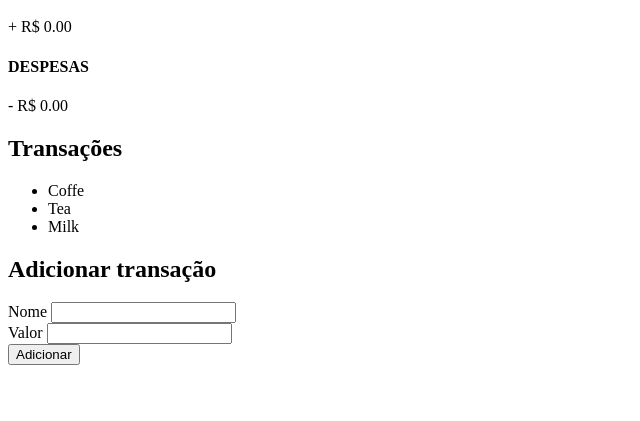
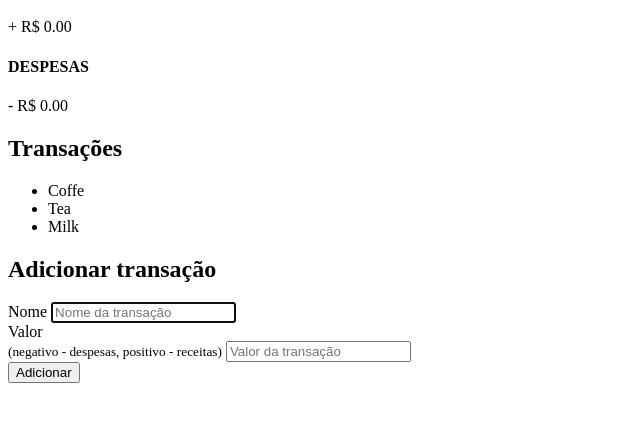
Before and after one commit to LucDutra/app-financeiro-js, a plain HTML site: page index.html in a window 1280 px wide. Shown: the part 187-608 px from the top of the page, without its empty margins (0-640 px from the left). Drawn offline with Linux system fonts and the light colour scheme.

Commit message:
adicionado placeholder

```diff
--- a/index.html
+++ b/index.html
@@ -25,7 +25,7 @@
 
 
         <h2>Transações</h2>
-        <ul>
+        <ul id="transactions" class="transactions">
             <li>Coffe</li>
             <li>Tea</li>
             <li>Milk</li>
@@ -33,18 +33,20 @@
 
         <h2>Adicionar transação</h3>
 
-            <form>
-                <div>
+            <form id="form">
+                <div class="form-control">
                     <label for="text">Nome</label>
-                    <input type="text">
+                    <input autofocus type="text" id="text" placeholder="Nome da transação">
                 </div>
 
-                <div>
-                    <label for="text">Valor</label>
-                    <input type="text">
+                <div class="form-control">
+                    <label for="amount">Valor <br />
+                        <small>(negativo - despesas, positivo - receitas)</small>
+                    </label>
+                    <input type="number" id="amount" placeholder="Valor da transação" />
                 </div>
 
-                <button>Adicionar</button>
+                <button class="btn">Adicionar</button>
             </form>
 
     </div>
```
